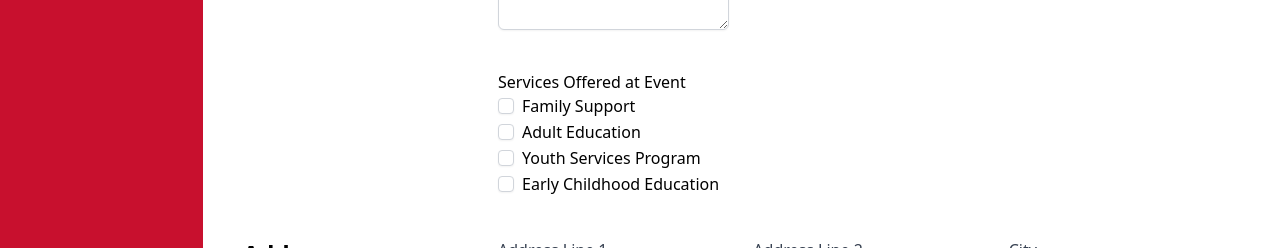
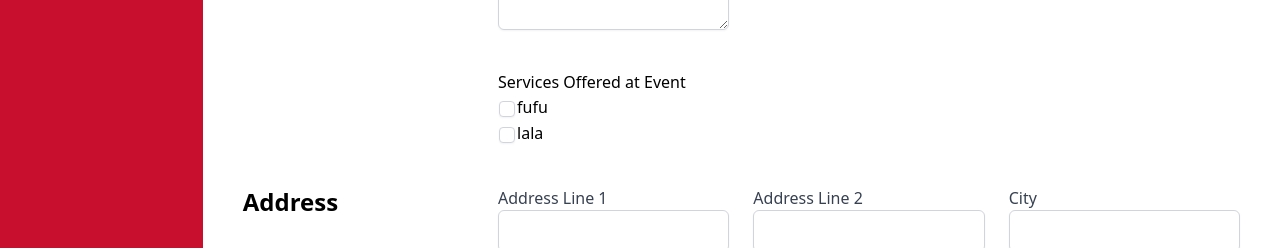
Before and after one commit to CIS-Spring-2023/project-cis_4339_project_26, a Vue app in the folder frontend/: page /eventform in a window 1280 px wide. Shown: the part 426-674 px from the top of the page. Built offline with nearby package versions, Linux system fonts and the light colour scheme; no server answers.

Commit message:
removed hardcoded serv and add for loop

```diff
--- a/frontend/src/components/eventForm.vue
+++ b/frontend/src/components/eventForm.vue
@@ -23,7 +23,11 @@ export default {
           zip: ''
         },
         description: ''
-      }
+      },
+      services: [
+        "fufu",
+        "lala"
+    ]
     }
   },
   methods: {
@@ -42,7 +46,12 @@ export default {
             console.log(error)
           })
       }
-    }
+    },
+    getServices() {
+      axios.get(`${apiURL}/Services`).then((res) => {
+        this.queryData = res.data
+      })
+    },
   },
   // sets validations for the various data properties
   validations() {
@@ -133,63 +142,29 @@ export default {
           <div></div>
           <div></div>
           <div></div>
-          <!-- form field -->
-          <div class="flex flex-col grid-cols-3">
-            <label>Services Offered at Event</label>
-            <div>
-              <label for="familySupport" class="inline-flex items-center">
-                <input
-                  type="checkbox"
-                  id="familySupport"
-                  value="Family Support"
-                  v-model="event.services"
-                  class="rounded border-gray-300 text-indigo-600 shadow-sm focus:border-indigo-300 focus:ring focus:ring-offset-0 focus:ring-indigo-200 focus:ring-opacity-50"
-                  notchecked
-                />
-                <span class="ml-2">Family Support</span>
-              </label>
-            </div>
-            <div>
-              <label for="adultEducation" class="inline-flex items-center">
-                <input
-                  type="checkbox"
-                  id="adultEducation"
-                  value="Adult Education"
-                  v-model="event.services"
-                  class="rounded border-gray-300 text-indigo-600 shadow-sm focus:border-indigo-300 focus:ring focus:ring-offset-0 focus:ring-indigo-200 focus:ring-opacity-50"
-                  notchecked
-                />
-                <span class="ml-2">Adult Education</span>
-              </label>
-            </div>
-            <div>
-              <label for="youthServices" class="inline-flex items-center">
-                <input
-                  type="checkbox"
-                  id="youthServices"
-                  value="Youth Services Program"
-                  v-model="event.services"
-                  class="rounded border-gray-300 text-indigo-600 shadow-sm focus:border-indigo-300 focus:ring focus:ring-offset-0 focus:ring-indigo-200 focus:ring-opacity-50"
-                  notchecked
-                />
-                <span class="ml-2">Youth Services Program</span>
-              </label>
-            </div>
-            <div>
-              <label for="childhoodEducation" class="inline-flex items-center">
-                <input
-                  type="checkbox"
-                  id="childhoodEducation"
-                  value="Early Childhood Education"
-                  v-model="event.services"
-                  class="rounded border-gray-300 text-indigo-600 shadow-sm focus:border-indigo-300 focus:ring focus:ring-offset-0 focus:ring-indigo-200 focus:ring-opacity-50"
-                  notchecked
-                />
-                <span class="ml-2">Early Childhood Education</span>
-              </label>
-            </div>
+
+
+            <table class="flex flex-col grid-cols-3">
+              <label>Services Offered at Event</label>
+  <tbody>
+    <tr v-for="service in services" :key="service">
+      <td>
+        <input
+          type="checkbox"
+          :id="service"
+          :value="service"
+          class="rounded border-gray-300 text-indigo-600 shadow-sm focus:border-indigo-300 focus:ring focus:ring-offset-0 focus:ring-indigo-200 focus:ring-opacity-50"
+        />
+      </td>
+      <td>
+        {{ service }}
+      </td>
+    </tr>
+  </tbody>
+</table>
+
           </div>
-        </div>
+
 
         <!-- grid container -->
         <div
```
